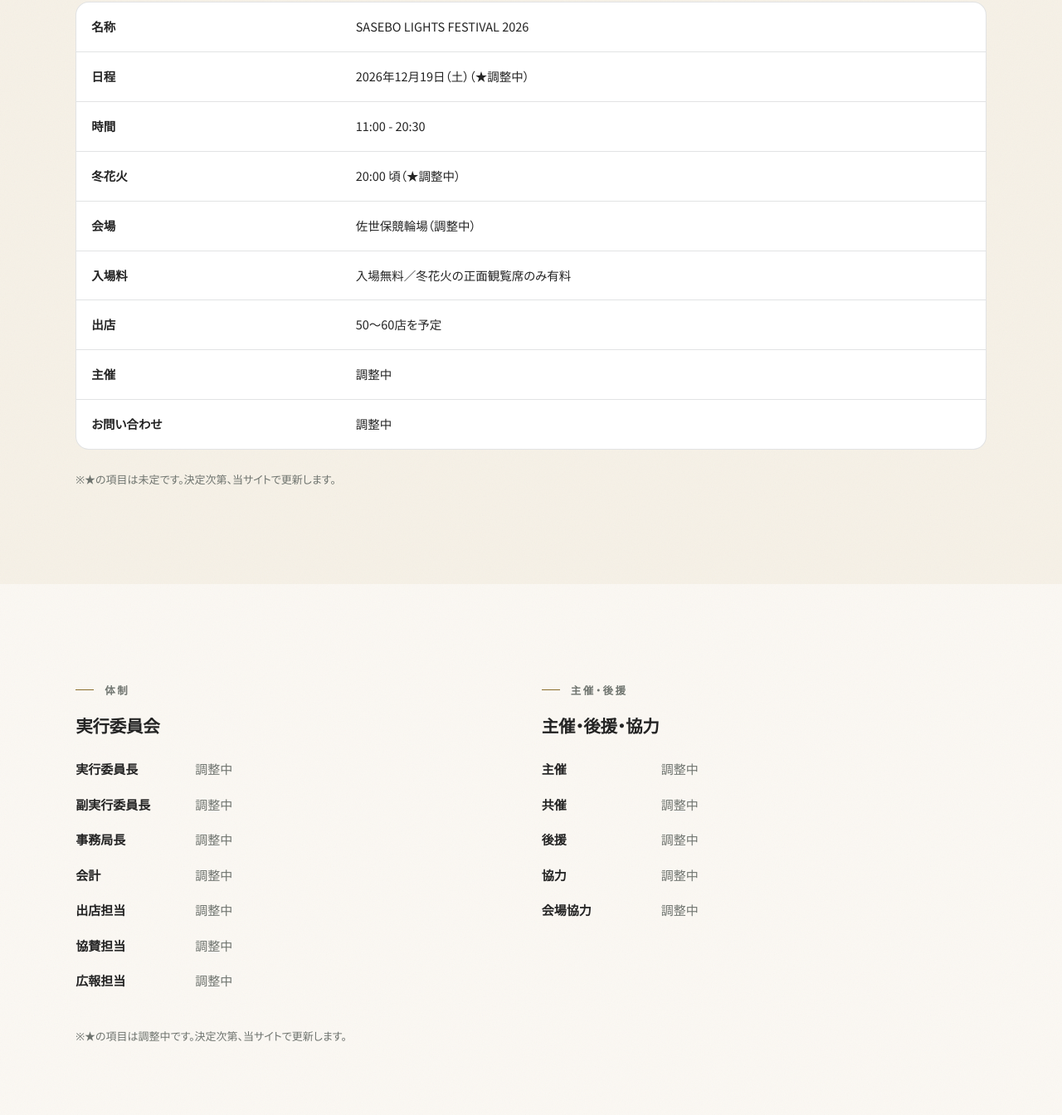
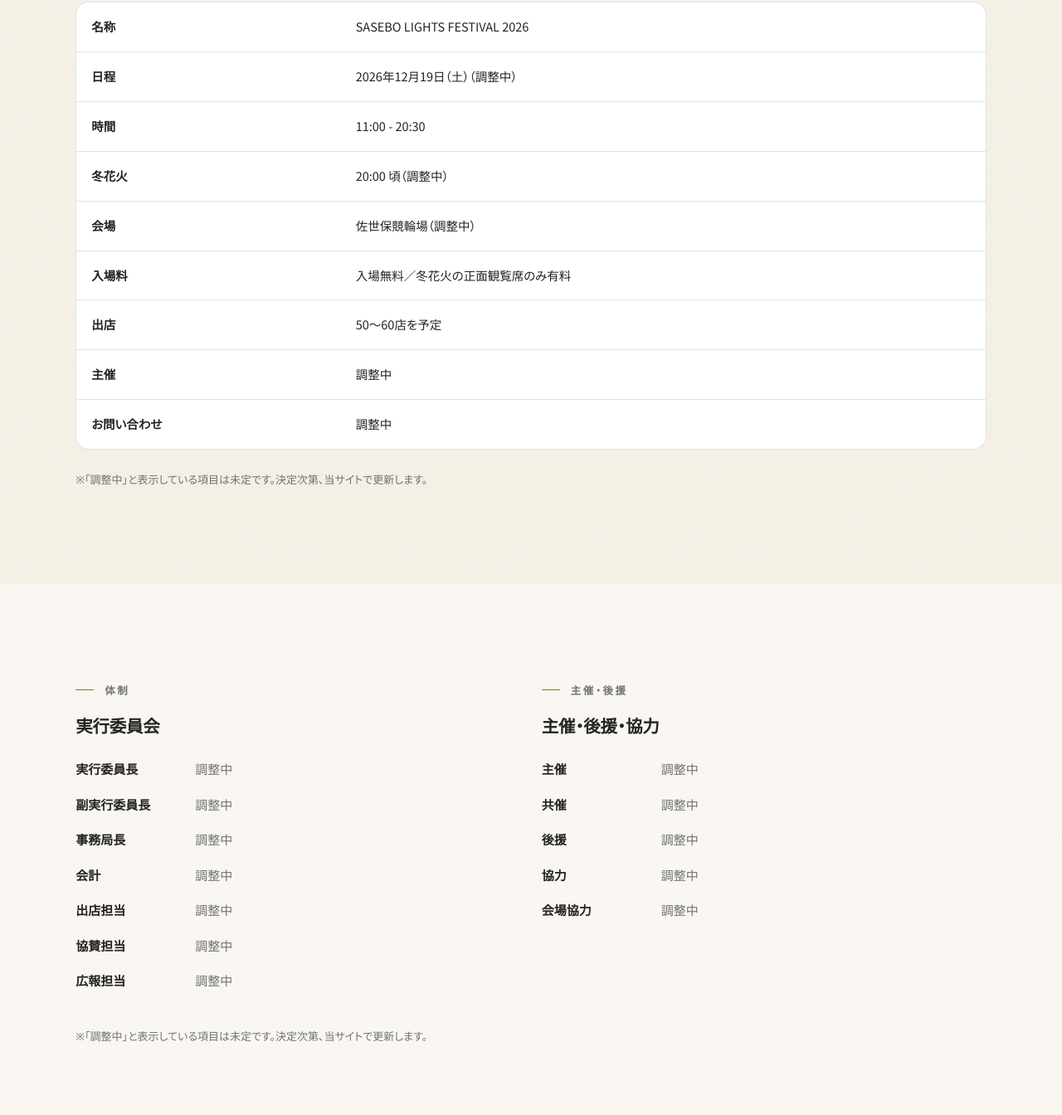
Before and after one commit to under0thxpickluck/sasebo-2026-preview, a plain HTML site: page about.html in a window 1280 px wide. Shown: the part 3616-4960 px from the top of the page at 83% size. Drawn offline with nearby package versions, Linux system fonts and the light colour scheme.

Commit message:
未確定の項目を「調整中」で出す(印が画面に漏れていたのを止める)
data.js の ★ は編集者向けの目印で、公開する文字ではない。
それが値に入っていたため、★info@example.jp が全ページのフッターに
出ていた。「未定」と「届かない連絡先が出ている」は別物で、
後者は問い合わせを取りこぼす。

値は空文字にして、site.js の pub() が「調整中」に置き換える。
★ が残っていても同じ扱いにするので、data.js を直し忘れても
印がそのまま出ることはない。★はコメントにだけ書く。

canonical の https://example.jp/ も外した。あのまま公開すると、
検索側に実在しない URL を正規版として伝えてしまう。
正式ドメインが決まってから戻す。

項目側を「調整中」に変えたのに凡例が「★の項目は…」のままで
対応が切れていたので、凡例も「調整中」を指すよう揃えた。

```diff
--- a/about.html
+++ b/about.html
@@ -156,9 +156,9 @@
       <table>
         <tbody>
           <tr><th scope="row">名称</th><td data-l="NAME">SASEBO LIGHTS FESTIVAL 2026</td></tr>
-          <tr><th scope="row">日程</th><td data-l="DATE"><span class="js-date">2026年12月</span>（★調整中）</td></tr>
+          <tr><th scope="row">日程</th><td data-l="DATE"><span class="js-date">2026年12月</span>（調整中）</td></tr>
           <tr><th scope="row">時間</th><td data-l="TIME"><span class="js-open">11:00 - 20:30</span></td></tr>
-          <tr><th scope="row">冬花火</th><td data-l="FIREWORKS"><span class="js-fireworks-time">20:00</span> 頃（★調整中）</td></tr>
+          <tr><th scope="row">冬花火</th><td data-l="FIREWORKS"><span class="js-fireworks-time">20:00</span> 頃（調整中）</td></tr>
           <tr><th scope="row">会場</th><td data-l="VENUE"><span class="js-venue">佐世保競輪場</span>（<span class="js-address">調整中</span>）</td></tr>
           <tr><th scope="row">入場料</th><td data-l="ADMISSION"><span class="js-admission">入場無料</span>／冬花火の正面観覧席のみ有料</td></tr>
           <tr><th scope="row">出店</th><td data-l="VENDORS">50〜60店を予定</td></tr>
@@ -167,7 +167,7 @@
         </tbody>
       </table>
     </div>
-    <p class="note mt-m">※★の項目は未定です。決定次第、当サイトで更新します。</p>
+    <p class="note mt-m">※「調整中」と表示している項目は未定です。決定次第、当サイトで更新します。</p>
   </div>
 </section>
 
@@ -185,7 +185,7 @@
         <dl class="dl mt-m" id="credits"></dl>
       </div>
     </div>
-    <p class="note mt-l">※★の項目は調整中です。決定次第、当サイトで更新します。</p>
+    <p class="note mt-l">※「調整中」と表示している項目は未定です。決定次第、当サイトで更新します。</p>
   </div>
 </section>
 
```
Also changed, not shown: support.html (+1 -1 lines), ticket.html (+1 -1 lines).
